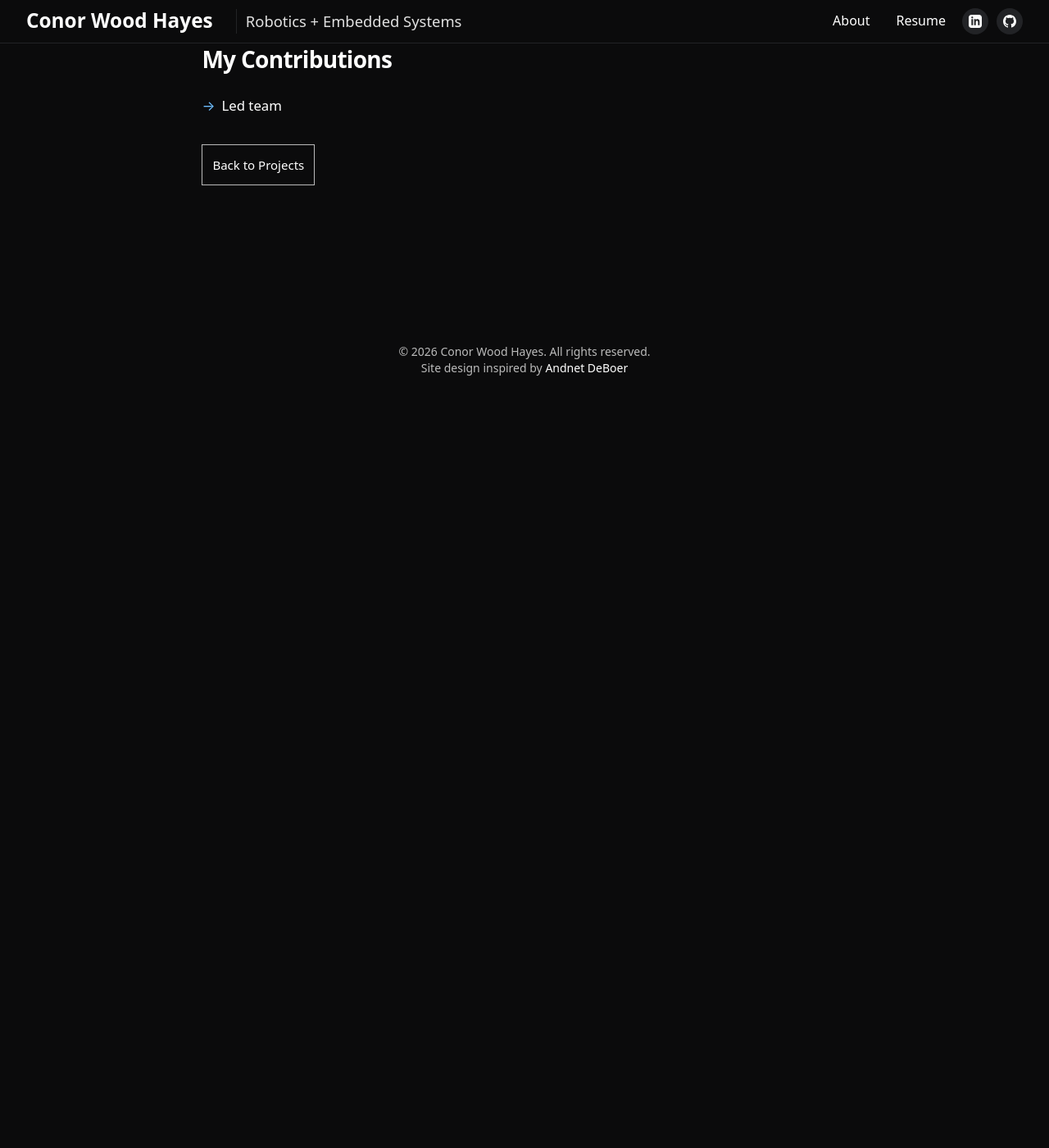
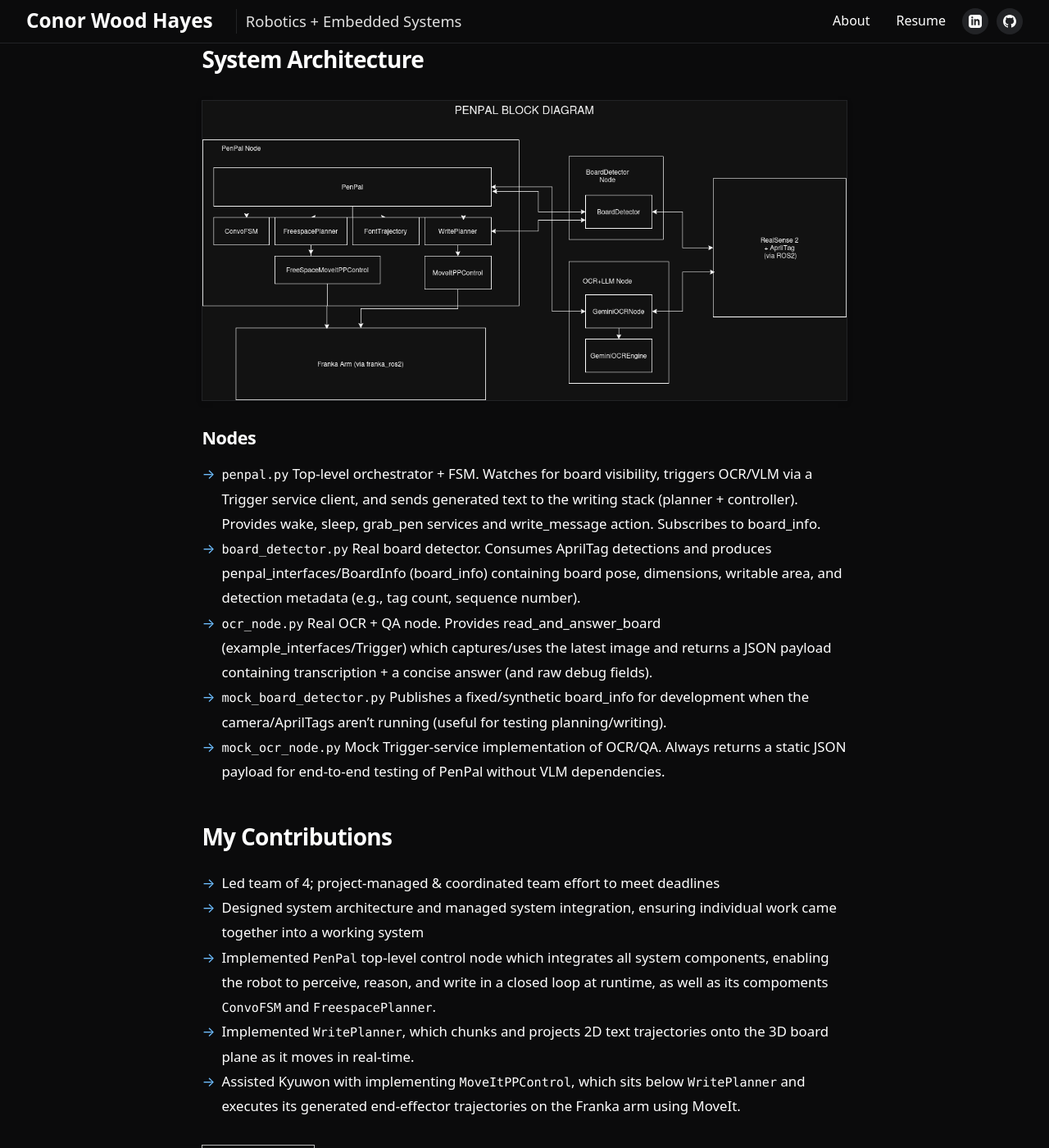
Before and after one commit to cwoodhayes/cwoodhayes.github.io, a Jekyll site: the page built from _projects/PenPal.md, in a window 1280 px wide and 1400 px high, scrolled down 1204 px. Shown: the whole window at 82% size. Built offline with Jekyll 4.4.1, drawn with Linux system fonts in a browser that asks for light colours; before the commit the page ends 1695 px from its top, so only the background shows below that; some of the changed text lies outside the part shown.

Commit message:
full penpal writeup done

```diff
--- a/_projects/PenPal.md
+++ b/_projects/PenPal.md
@@ -24,7 +24,7 @@ preview_gif: /assets/msr/penpal/penpal-cover.mp4
   {% include github-button.html url="https://github.com/cwoodhayes/final-project-penpal" %}
 </div>
 
-**Authors**: Conor Hayes, Amber Handal, Tianhao Zhang
+**Authors**: Conor Hayes, Amber Handal, Kyuwon Weon, Tianhao Zhang
 
 ## Project Overview
 PenPal is a vision-guided robotic system that can hold a written conversation.
@@ -41,5 +41,28 @@ The system integrates:
 
 All perception, reasoning, and motion are performed dynamically at runtime, allowing the robot to adapt to changes in board position and orientation as they occur, such that the board can even be held by a human user as the robot writes.
 
+## System Architecture
+<figure style="width: 100%;">
+  <img src="/assets/msr/penpal/system-architecture.png" alt="PenPal Block Diagram" style="width: 100%;">
+</figure>
+
+
+### Nodes
+- `penpal.py`
+    Top-level orchestrator + FSM. Watches for board visibility, triggers OCR/VLM via a Trigger service client, and sends generated text to the writing stack (planner + controller). Provides wake, sleep, grab_pen services and write_message action. Subscribes to board_info.
+- `board_detector.py`
+	Real board detector. Consumes AprilTag detections and produces penpal_interfaces/BoardInfo (board_info) containing board pose, dimensions, writable area, and detection metadata (e.g., tag count, sequence number).
+- `ocr_node.py`
+	Real OCR + QA node. Provides read_and_answer_board (example_interfaces/Trigger) which captures/uses the latest image and returns a JSON payload containing transcription + a concise answer (and raw debug fields).
+- `mock_board_detector.py`
+	Publishes a fixed/synthetic board_info for development when the camera/AprilTags aren’t running (useful for testing planning/writing).
+- `mock_ocr_node.py`
+	Mock Trigger-service implementation of OCR/QA. Always returns a static JSON payload for end-to-end testing of PenPal without VLM dependencies.
+
+
 ## My Contributions
-- Led team
+- Led team of 4; project-managed & coordinated team effort to meet deadlines
+- Designed system architecture and managed system integration, ensuring individual work came together into a working system
+- Implemented `PenPal` top-level control node which integrates all system components, enabling the robot to perceive, reason, and write in a closed loop at runtime, as well as its compoments `ConvoFSM` and `FreespacePlanner`.
+- Implemented `WritePlanner`, which chunks and projects 2D text trajectories onto the 3D board plane as it moves in real-time.
+- Assisted Kyuwon with implementing `MoveItPPControl`, which sits below `WritePlanner` and executes its generated end-effector trajectories on the Franka arm using MoveIt.
```
Also changed, not shown: assets/msr/penpal/system-architecture.png (added).
